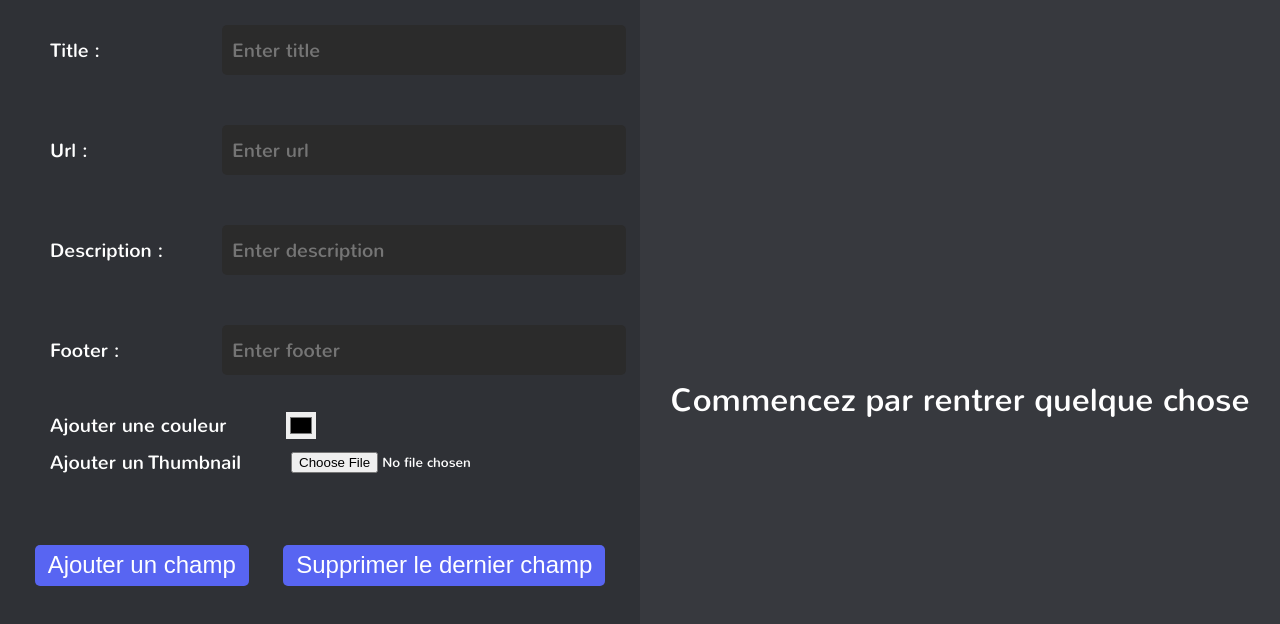
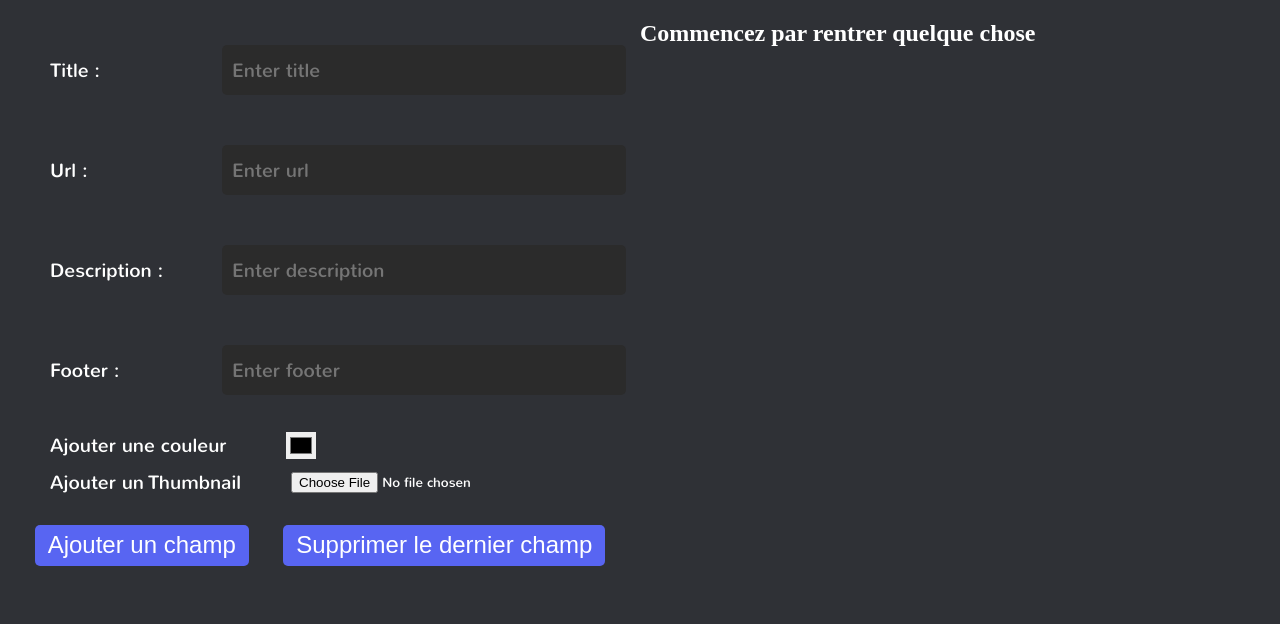
Before and after one commit to DoctorPok42/Discord-Embed, a Next.js app: page / in a window 1280 px wide. Shown: the top 624 px of the page. Built offline with nearby package versions, Linux system fonts and the light colour scheme.

Commit message:
Update globals.scss

```diff
--- a/styles/globals.scss
+++ b/styles/globals.scss
@@ -22,6 +22,7 @@ body {
   padding: 0;
   margin: 0;
   box-sizing: border-box;
+  background-color: var(--embed_color);
 }
 
 a {
@@ -31,7 +32,7 @@ a {
 
 .container {
   width: 100%;
-  height: 100vh;
+  min-height: 100vh;
   color: var(--blanc);
   display: flex;
   flex-wrap: wrap;
@@ -45,6 +46,7 @@ a {
     justify-content: flex-start;
     align-items: flex-start;
     background-color: var(--embed_color);
+    margin-top: 20px;
 
     .content_btn {
       width: 100%;
@@ -52,7 +54,7 @@ a {
       flex-direction: row;
       flex-wrap: wrap;
       justify-content: space-evenly;
-      margin: 70px 0;
+      margin: 30px 0;
 
       .btn {
         padding: 1% 2%;
@@ -66,9 +68,13 @@ a {
     }
   }
 
+  .revel {
+    width: 50%;
+    height: 100vh;
+    position: relative;
     .content2 {
-    width: 50%;
-    height: auto;
+      width: 100%;
+      height: 50%;
       display: flex;
       align-items: center;
       justify-content: center;
@@ -83,4 +89,62 @@ a {
         text-align: center;
       }
     }
+
+    .content3 {
+      width: 100%;
+      height: 50%;
+      display: flex;
+      align-items: center;
+      justify-content: center;
+      background-color: var(--noir);
+      overflow: hidden;
+
+      .code {
+        width: 90%;
+        height: 80%;
+        background-color: var(--noir);
+        border: solid 2px var(--back);
+        border-radius: 5px;
+        outline: none;
+        resize: none;
+        color: var(--gris);
+        font-family: "Nunito";
+        font-weight: 1;
+        font-size: 1.2rem;
+        padding: 1% 2%;
       }
+
+      .imgfav {
+        width: 20%;
+        animation: imgfav 3s linear infinite;
+      }
+
+      @keyframes imgfav {
+        0% {
+          transform: rotate(0deg);
+        }
+        100% {
+          transform: rotate(360deg);
+        }
+      }
+
+      ::-webkit-scrollbar {
+        width: 10px;
+      }
+
+      ::-webkit-scrollbar-track {
+        background: var(--noir);
+      }
+
+      ::-webkit-scrollbar-thumb {
+        background: var(--embed_color);
+        border-radius: 5px;
+        cursor: pointer;
+      }
+
+      ::-webkit-scrollbar-thumb:hover {
+        background: var(--blue);
+      }
+    }
+  }
+}
```
Lines whose indentation alone changed are shown as unchanged.
